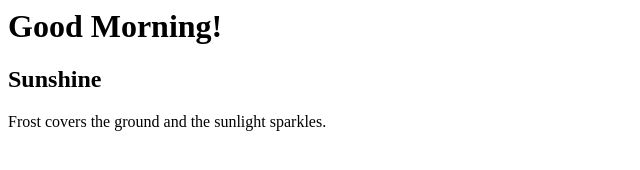
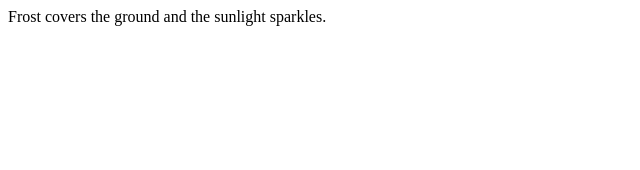
Before and after one commit to Tasper-dev/first-code, a plain HTML site: page index.html in a window 1280 px wide. Shown: the whole page, without its empty margins (0-640 px from the left). Drawn offline with Linux system fonts and the light colour scheme.

Commit message:
More Valid HTML

```diff
--- a/index.html
+++ b/index.html
@@ -1,7 +1,9 @@
-<html>
+<!DOCTYPE html>
+<html lang="en">
+  <head>
+    <title>Good Morning!</title>
+  </head>
   <body>
-    <h1>Good Morning!</h1>
-    <h2>Sunshine</h2>
-    <p>Frost covers the ground and the sunlight sparkles.</p>
+    Frost covers the ground and the sunlight sparkles.
   </body>
 </html>
```
